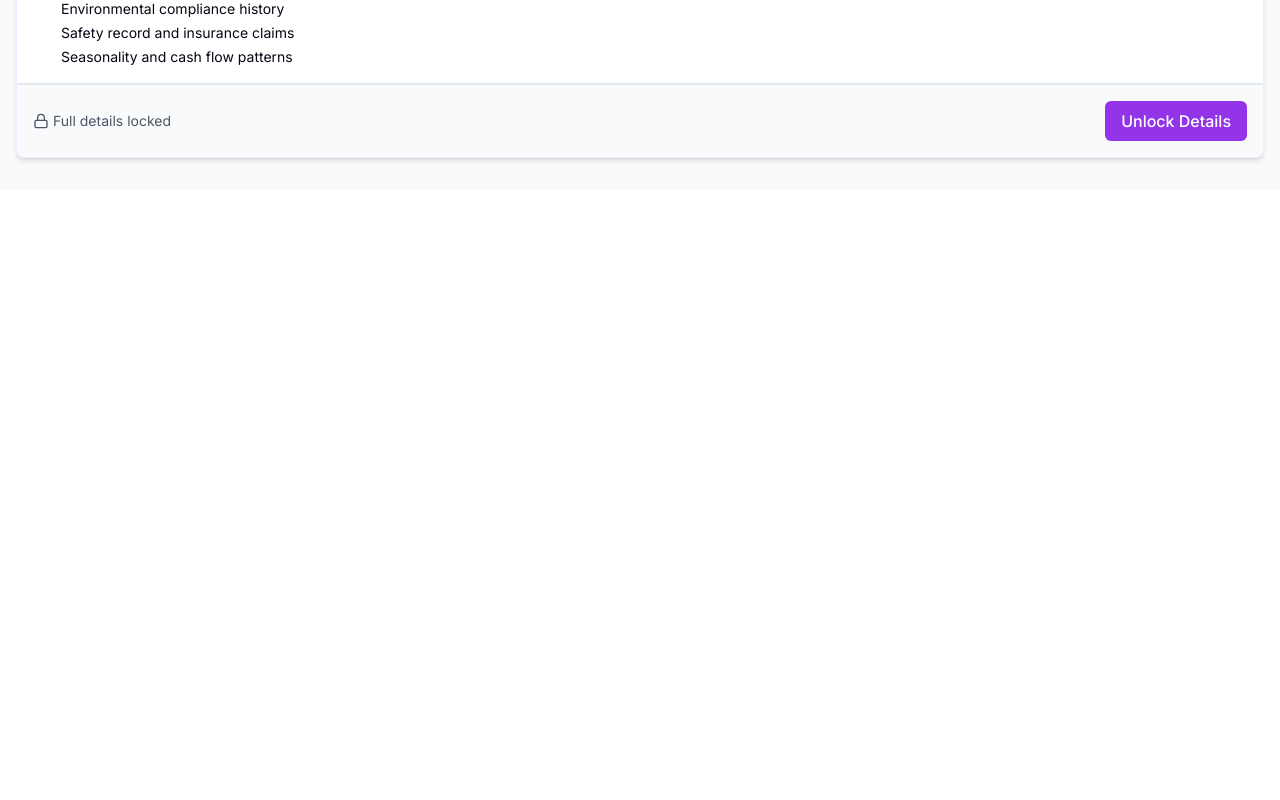
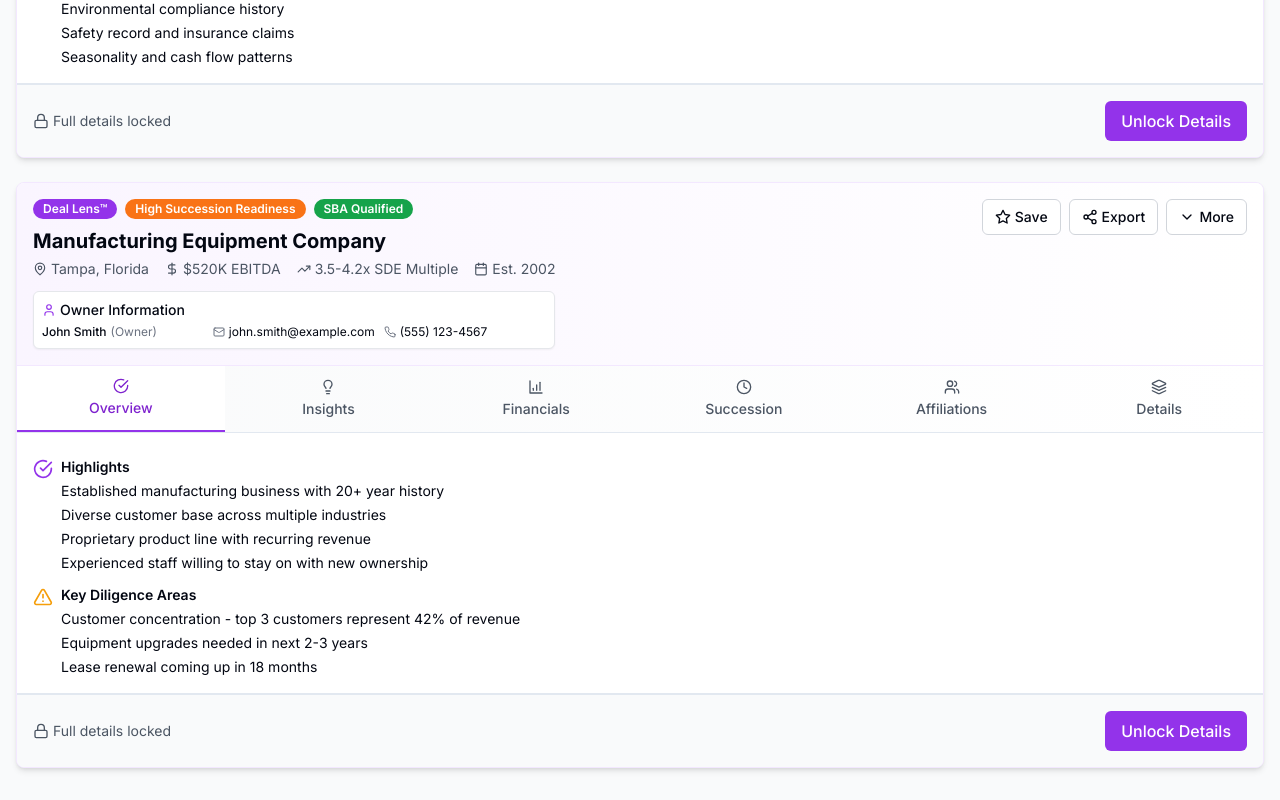
Before and after one commit to dzodze00/eta, a Next.js app: page /dashboard in a window 1280 px wide. Shown: the part 2229-3029 px from the top of the page. Before the commit the page ends 2419 px from the top, so only its background shows below. Built offline with nearby package versions, Linux system fonts and the light colour scheme.

Commit message:
Update page.tsx

```diff
--- a/app/dashboard/page.tsx
+++ b/app/dashboard/page.tsx
@@ -292,6 +292,49 @@ export default function DashboardPage() {
                   ]}
                   sbaQualification="Strong SBA 7(a) candidate with excellent cash flow coverage ratio"
                 />
+                <DealLensCard
+                  title="Manufacturing Equipment Company"
+                  location="Tampa, Florida"
+                  ebitda="$520K"
+                  sdeMultiple="3.5-4.2x"
+                  established="2002"
+                  highlights={[
+                    "Established manufacturing business with 20+ year history",
+                    "Diverse customer base across multiple industries",
+                    "Proprietary product line with recurring revenue",
+                    "Experienced staff willing to stay on with new ownership",
+                  ]}
+                  diligenceAreas={[
+                    "Customer concentration - top 3 customers represent 42% of revenue",
+                    "Equipment upgrades needed in next 2-3 years",
+                    "Lease renewal coming up in 18 months",
+                  ]}
+                  sectorNotes={[
+                    "Manufacturing sector in Florida growing at 3.2% annually",
+                    "Supply chain diversification creating opportunities",
+                    "Increasing demand for US-made equipment",
+                  ]}
+                  expansionPotential={[
+                    "Geographic expansion to Southeast region",
+                    "New product line for restaurant industry",
+                    "E-commerce sales channel development",
+                    "Service contract offering for recurring revenue",
+                  ]}
+                  quickTake="Solid manufacturing business with strong fundamentals and clear growth paths. Owner retiring after 20+ years. Good systems and team in place."
+                  affiliations={[
+                    "You both graduated from University of Florida Engineering",
+                    "You both are members of the Florida Manufacturers Association",
+                    "You both have connections to Tampa Bay Business Journal",
+                    "You're both from the Tampa Bay area originally",
+                  ]}
+                  successionClues={[
+                    "Owner mentioned retirement plans in industry publication",
+                    "Business listed as 'established 2002' but owner is 67 years old",
+                    "Recent leadership additions suggest succession planning",
+                    "Company exhibited at fewer trade shows this year",
+                  ]}
+                  sbaQualification="Business likely qualifies for SBA financing with 10% down payment"
+                />
               </div>
             </TabsContent>
 
```
